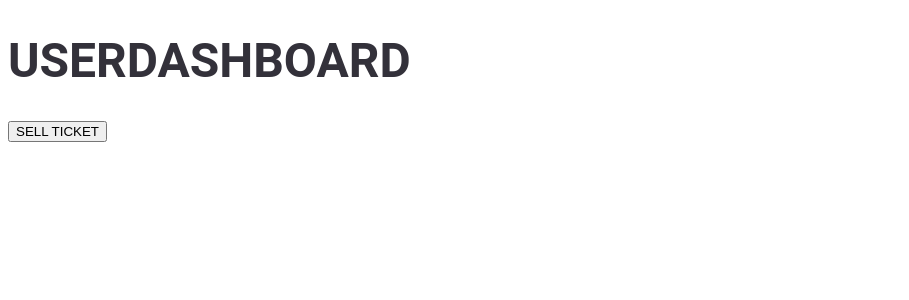
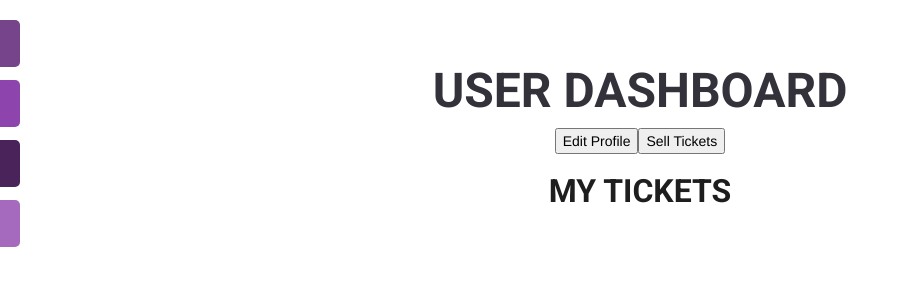
Before and after one commit to ruifengT/ETES, a PHP site: page /userdashboard.html in a window 1280 px wide. Shown: the top 300 px of the page, without its empty margins (0-909 px from the left). Run offline with PHP 8.4, Linux system fonts and the light colour scheme; data comes from the database, SQL or seed files in the repository; data that the repository does not hold is empty.

Commit message:
my ticket listings

```diff
--- a/php/UserDashboard.php
+++ b/php/UserDashboard.php
@@ -11,4 +11,5 @@ while($row = mysqli_fetch_array($result)){
 }
 echo json_encode($data);
 mysqli_close($conn);
+
 ?>
--- /dev/null
+++ b/php/tickets.php
@@ -0,0 +1,17 @@
+<?php
+require "Config.php";
+
+$user_id = $_POST['user_id'];
+
+$ticket_postedby = $user_id;
+
+$sql = "select * from users, tickets where tickets.ticket_postedby = users.user_id and tickets.ticket_postedby = '" . $user_id . "'";
+
+$result = mysqli_query($conn, $sql);
+while($row = mysqli_fetch_array($result)){
+    $data[] = $row;
+}
+echo json_encode($data);
+mysqli_close($conn);
+
+?>
--- a/userdashboard.html
+++ b/userdashboard.html
@@ -2,13 +2,14 @@
 <html >
 <head>
 <meta charset="UTF-8">
-<title>ETES Guest Registration</title>
+<title>ETES - Dashboard</title>
 
 
-<link rel='stylesheet prefetch' href='https://fonts.googleapis.com/css?family=Open+Sans:400,300'>
-<link rel='stylesheet prefetch' href='https://fonts.googleapis.com/icon?family=Material+Icons'>
-<!--for css editing, change following and create new css-->
-<link rel="stylesheet" href="css/style.css">
+      <!-- Bootstrap -->
+      <link href="css/bootstrap.min.css" rel="stylesheet">
+      <link href='https://fonts.googleapis.com/css?family=Roboto:400,700' rel='stylesheet' type='text/css'>
+
+      <link href="css/style.css" rel="stylesheet">
 <!--don't delete the following line-->
 <script language="javascript" type="text/javascript" src="js/jquery.min.js"></script>
 
@@ -35,13 +36,33 @@
                 myObj = JSON.parse(this.responseText);
                 txt += "<p>"
                 for (x in myObj) {
-                    txt += "User Id: "+myObj[x].user_id+" <br>Email: "+myObj[x].user_email+" <br>Username: "+myObj[x].user_name+" <br>Phone: "+myObj[x].user_phone+" <br>Address: "+myObj[x].user_address+" <br>Credit Card Number: "+myObj[x].user_creditcard +" <br>Account Date Created: "+myObj[x].user_create_stmp;
+                    txt += "User ID: "+myObj[x].user_id+" <br>Email: "+myObj[x].user_email+" <br>Username: "+myObj[x].user_name+" <br>Phone: "+myObj[x].user_phone+" <br>Address: "+myObj[x].user_address+" <br>Credit Card Number: "+myObj[x].user_creditcard +" <br>Account Date Created: "+myObj[x].user_create_stmp;
                 }
                 txt += "</p>"
                 document.getElementById("output").innerHTML = txt;
             }
         };
         xmlhttp.open("POST", "php/UserDashboard.php?user_id=" + id, true);
+        xmlhttp.setRequestHeader("Content-type", "application/x-www-form-urlencoded");
+        xmlhttp.send("user_id=" + id);
+
+        var tix = getParameterByName('ticket_postedby');
+        var obj, dbParam, xmlhttp, myObj, x, foo = "";
+        obj = { "table":"tickets", "limit":20 };
+        dbParam = JSON.stringify(obj);
+        xmlhttp = new XMLHttpRequest();
+        xmlhttp.onreadystatechange = function() {
+            if (this.readyState == 4 && this.status == 200) {
+                myObj = JSON.parse(this.responseText);
+                foo += "<p>"
+                for (x in myObj) {
+                    foo += "User ID: "+myObj[x].ticket_postedby+" <br>Ticket Name: "+myObj[x].ticket_name+" <br>Details: "+myObj[x].ticket_detail+" <br>Ticket Quantity: "+myObj[x].ticket_quantity+" <br>Address: "+myObj[x].ticket_pickup_address+" <br>Ticket Price: "+myObj[x].ticket_price +" <br>Posted on: "+myObj[x].ticket_stmp;
+                }
+                foo += "</p>"
+                document.getElementById("tickets").innerHTML = foo;
+            }
+        };
+        xmlhttp.open("POST", "php/tickets.php?ticket_postedby=" + id, true);
         xmlhttp.setRequestHeader("Content-type", "application/x-www-form-urlencoded");
         xmlhttp.send("user_id=" + id);
     }
@@ -61,10 +82,42 @@
     }
 </script>
 <body onload="getData()">
+      <div id="mySidenav" class="sidenav">
+        <a href="index.html" id="Home">Home</a>
+        <a href="sell_tickets.html" id="findEvents">Sell Tickets</a>
+        <a href="myTickets.html" id="myTickets">My Tickets</a>
+        <a href="contact.html" id="Contact">Contact</a>
+      </div>
 
-    <h1>userdashboard</h1>
+
+      <div class="text-center">
+        <div class="container" id="buy">
+          <div class="row">
+            <div class="col-md-12">
+
+    <h1>User Dashboard</h1>
     <div id="output"></div>
-    <button onclick="gotosell()">SELL TICKET</button>
+    <button>Edit Profile</button><button onclick="gotosell()">Sell Tickets</button></p>
+<!--<button class="reveal" href="sell_tickets.html?user_id=" target="page">Sell Ticket</button></p>
+    <div class="page"></div> -->
+    <h2>My Tickets</h2>
+              <div id="tickets">tix</div>
+
+          </div>
+    </div>
 
 </body>
+
 </html>
+<!--<script src="//ajax.googleapis.com/ajax/libs/jquery/2.1.1/jquery.min.js"></script>
+<script type="text/javascript">
+$(document).ready(function(){
+
+    $('.reveal').on('click', function(e){
+        e.preventDefault();
+        var link = $(this).attr('href');
+        $('.page').load(link);
+    });
+
+});
+</script>-->
```
Also changed, not shown: sell_tickets.html (+1 -28 lines), README.md.
